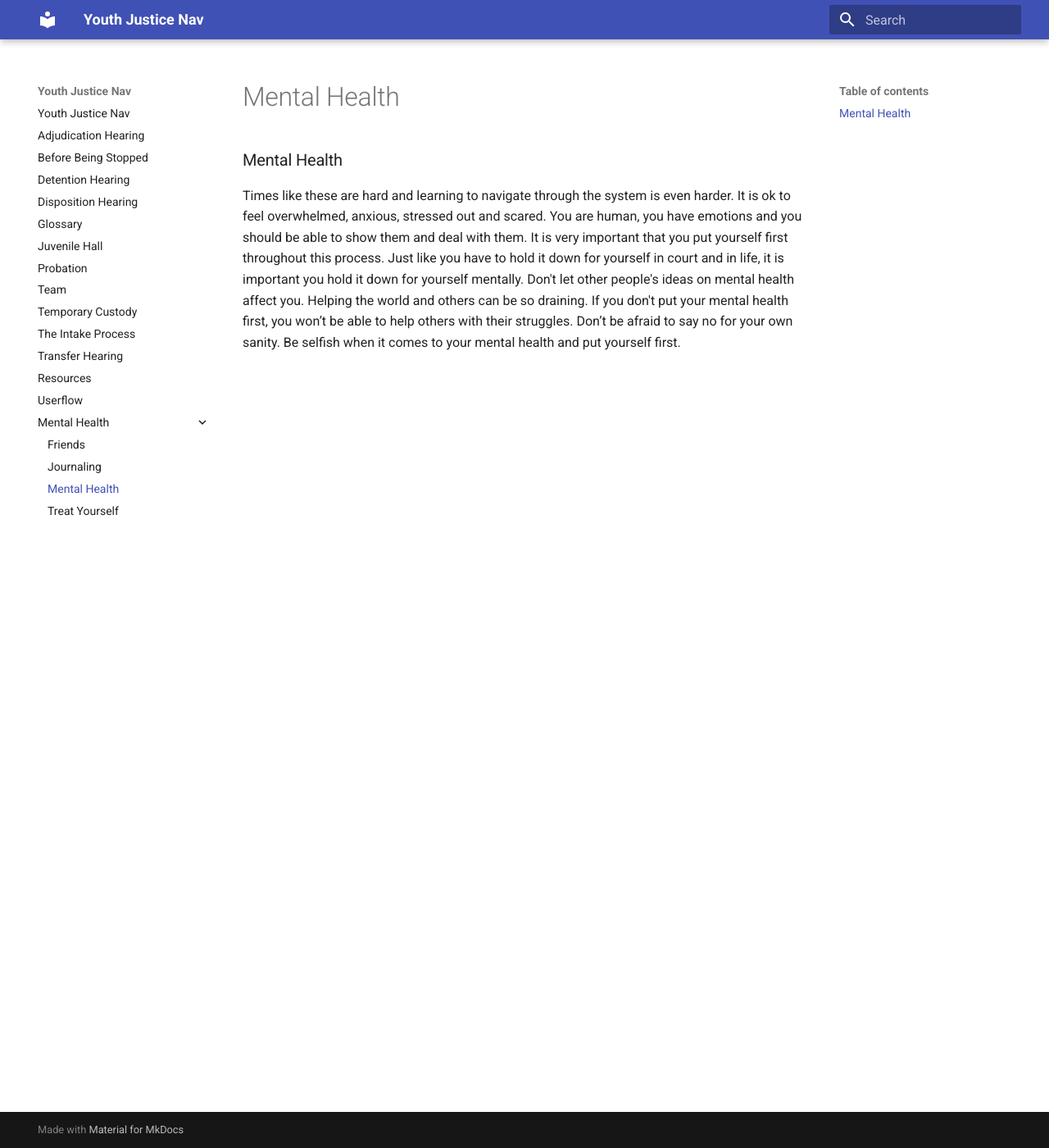
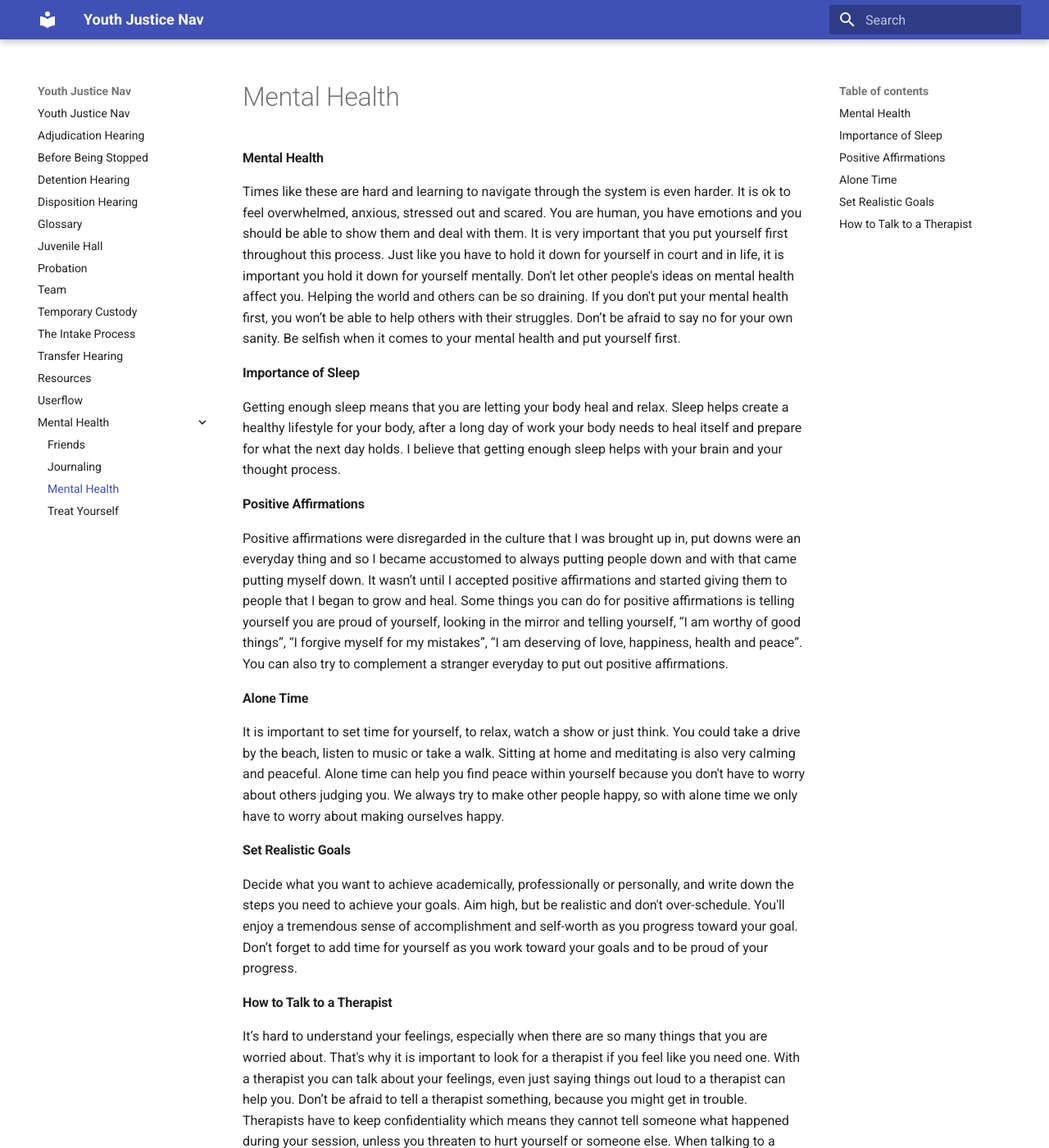
Before and after one commit to hackforla/youthjusticenav-info, an MkDocs documentation site: the page built from docs/Mental Health/Mental Health.md, in a window 1280 px wide and 1400 px high. Shown: the whole window at 82% size. Built offline with MkDocs 1.6.1 and Material for MkDocs 9.7.7, drawn with Linux system fonts in a browser that asks for light colours; some of the changed text lies outside the part shown.

Commit message:
Update Mental Health.md

```diff
--- a/docs/Mental Health/Mental Health.md
+++ b/docs/Mental Health/Mental Health.md
@@ -1,2 +1,17 @@
-### Mental Health
+#### Mental Health
 Times like these are hard and learning to navigate through the system is even harder. It is ok to feel overwhelmed, anxious, stressed out and scared. You are human, you have emotions and you should be able to show them and deal with them. It is very important that you put yourself first throughout this process. Just like you have to hold it down for yourself in court and in life, it is important you hold it down for yourself mentally. Don't let other people's ideas on mental health affect you. Helping the world and others can be so draining. If you don't put your mental health first, you won’t be able to help others with their struggles. Don’t be afraid to say no for your own sanity. Be selfish when it comes to your mental health and put yourself first.
+
+#### Importance of Sleep
+Getting enough sleep means that you are letting your body heal and relax. Sleep helps create a healthy lifestyle for your body, after a long day of work your body needs to heal itself and prepare for what the next day holds. I believe that getting enough sleep helps with your brain and your thought process.
+
+#### Positive Affirmations
+Positive affirmations were disregarded in the culture that I was brought up in, put downs were an everyday thing and so I became accustomed to always putting people down  and with that came putting myself down. It wasn’t until I accepted positive affirmations and started giving them to people that I began to grow and heal. Some things you can do for positive affirmations is telling yourself you are proud of yourself, looking in the mirror and telling yourself, “I am worthy of good things”, “I forgive myself for my mistakes”, “I am deserving of love, happiness, health and peace”. You can also try to complement a stranger everyday to put out positive affirmations.
+
+#### Alone Time
+It is important to set time for yourself, to relax, watch a show or just think. You could take a drive by the beach, listen to music or take a walk. Sitting at home and meditating is also very calming and peaceful. Alone time can help you find peace within yourself because you don't have to worry about others judging you. We always try to make other people happy, so with alone time we only have to worry about making ourselves happy.
+
+#### Set Realistic Goals
+Decide what you want to achieve academically, professionally or personally, and write down the steps you need to achieve your goals. Aim high, but be realistic and don't over-schedule. You'll enjoy a tremendous sense of accomplishment and self-worth as you progress toward your goal. Don’t forget to add time for yourself as you work toward your goals and to be proud of your progress.
+
+#### How to Talk to a Therapist
+It’s hard to understand your feelings, especially when there are so many things that you are worried about. That's why it is important to look for a therapist if you feel like you need one. With a therapist you can talk about your feelings, even just saying things out loud to a therapist can help you. Don’t be afraid to tell a therapist something, because you might get in trouble. Therapists have to keep confidentiality which means they cannot tell someone what happened during your session, unless you threaten to hurt yourself or someone else. When talking to a therapist, you can talk to them like if they were your friend and they will hear you out and give advice and ways to help yourself. There are free resources for therapists below.
```
